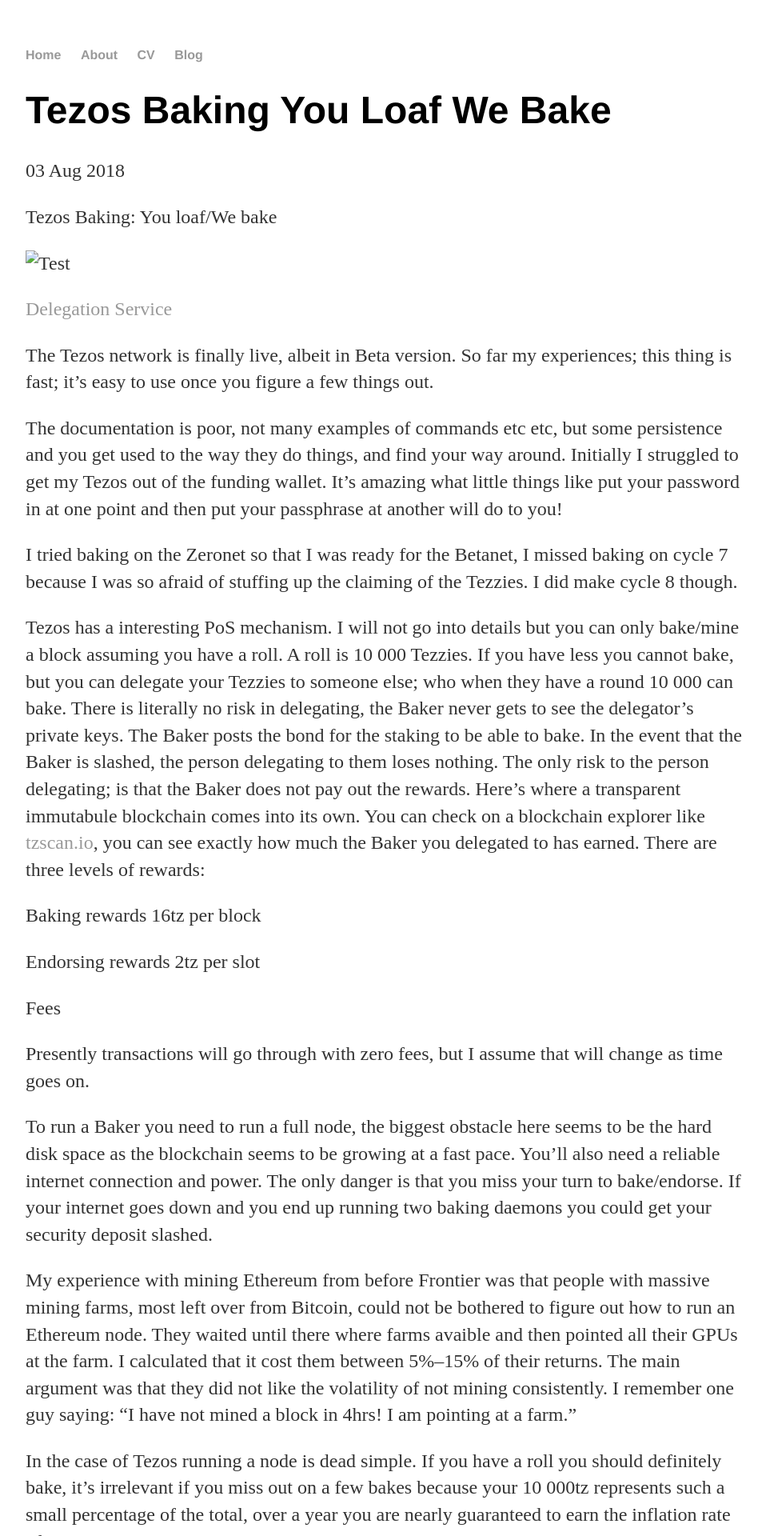
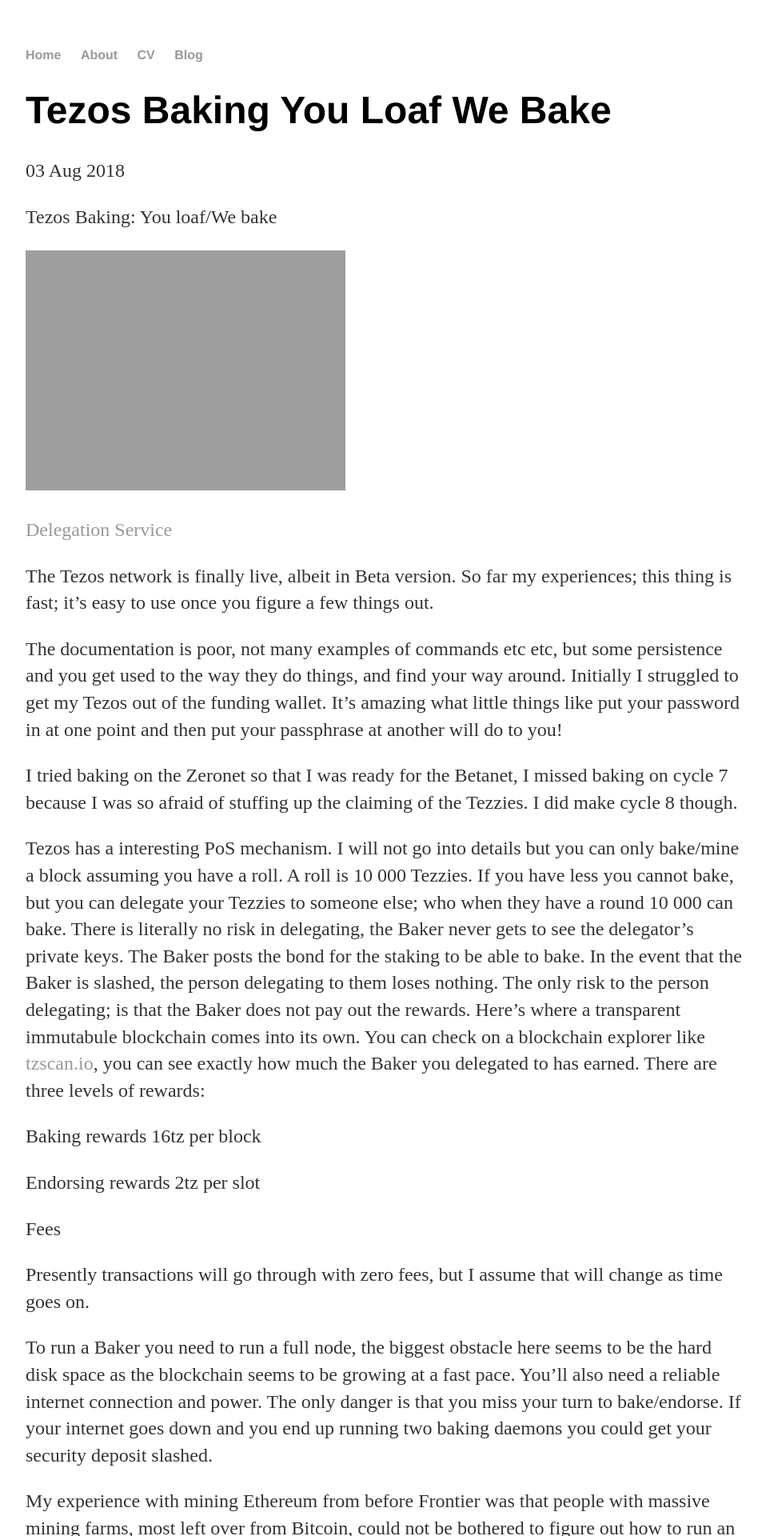
Before and after one commit to Ulysseus/Ulysseus.github.io, a Jekyll site: the page built from _posts/2018-08-03-Tezos-Baking-You-Loaf-We-Bake.md, in a window 1280 px wide. Shown: the top 1920 px of the page at 80% size, without its empty margins (160-1118 px from the left). Built offline with Jekyll 4.4.1, drawn with Linux system fonts in a browser that asks for light colours; our own code applies the rules of GitHub Pages for plain Markdown files.

Commit message:
Update 2018-08-03-Tezos-Baking-You-Loaf-We-Bake.md

```diff
--- a/_posts/2018-08-03-Tezos-Baking-You-Loaf-We-Bake.md
+++ b/_posts/2018-08-03-Tezos-Baking-You-Loaf-We-Bake.md
@@ -1,6 +1,6 @@
 Tezos Baking: You loaf/We bake
 
-![Test](../_images/1*hy6pwy5Afo8qAajzANF0oA.jpeg?raw=true)
+![Test](/Ulysseus.github.io/_images/1*hy6pwy5Afo8qAajzANF0oA.jpegraw=true)
 
 
 [Delegation Service](https://youloafwebake.io/)
```
